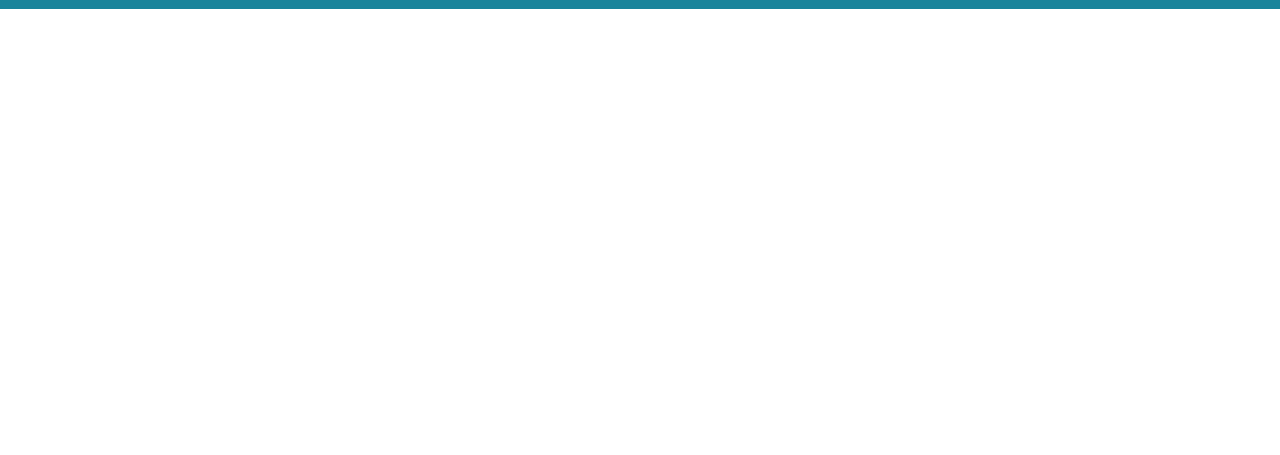
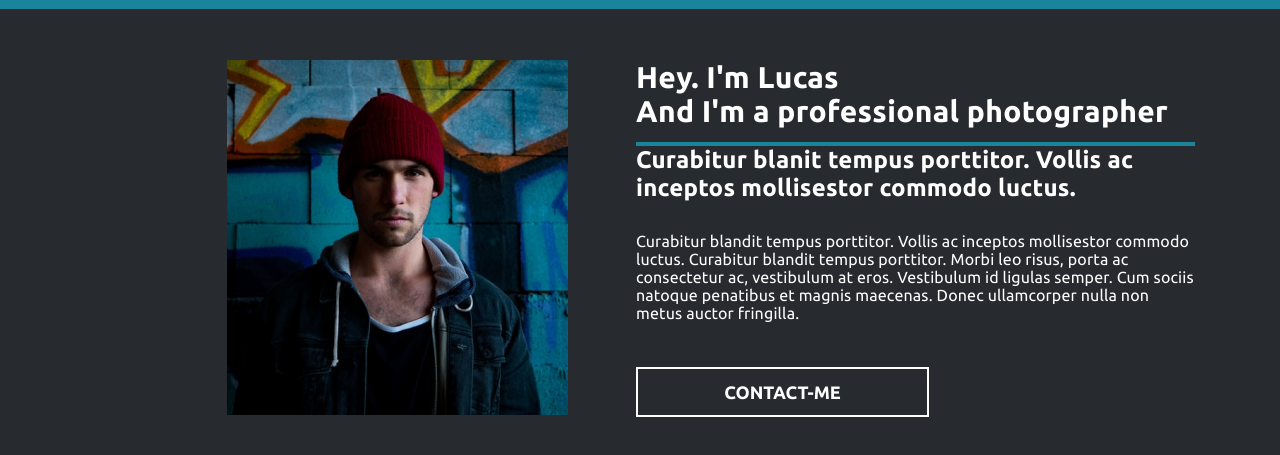
Before and after one commit to duishokova/Lucasa-Montana, a plain HTML site: page index.html in a window 1280 px wide. Shown: the part 49-504 px from the top of the page. Drawn offline with Linux system fonts and the light colour scheme.

Commit message:
added info

```diff
--- a/index.html
+++ b/index.html
@@ -16,5 +16,54 @@
     <header class="header">
       <h1>Lucas Montana</h1>
     </header>
+    <main>
+      <section>
+        <div class="info">
+          <picture>
+            <source srcset="./assets/mobile.png" media="(min-width:375px)" />
+            <source srcset="./assets/tablet.png" media="(max-width:900px)" />
+            <source srcset="./assets/Lucasa Montana.png" />
+            <img
+              src="./assets/Lucasa Montana.png"
+              class="info__image"
+              alt="Lucas"
+            />
+          </picture>
+          <div class="info__item">
+            <h2>
+              Hey. I'm Lucas <br />
+              And I'm a professional photographer
+            </h2>
+            <hr />
+            <span
+              >Curabitur blanit tempus porttitor. Vollis ac inceptos mollisestor
+              commodo luctus.
+            </span>
+            <p>
+              Curabitur blandit tempus porttitor. Vollis ac inceptos mollisestor
+              commodo luctus. Curabitur blandit tempus porttitor. Morbi leo risus,
+              porta ac consectetur ac, vestibulum at eros. Vestibulum id ligulas
+              semper. Cum sociis natoque penatibus et magnis maecenas. Donec
+              ullamcorper nulla non metus auctor fringilla.
+            </p>
+            <button id="myBtn">Contact-me</button>
+            <div id="myModal" class="modal">
+              <div class="modal-content">
+                <span class="close">&times;</span>
+              <h3>Contact me</h3>
+              <p class="text"> Curabitur blandit tempus porttitor. Vollis ac inceptos
+                mollisestor commodo luctus. Curabitur blandit tempus porttitor.
+                Morbi leo risus, porta ac consectetur ac, vestibulum at eros.</p>
+                <div class="name">Your name</div>
+                <div class="email">Your email...</div>
+                <div class="text"><p>Curabitur blandit tempus porttitor. Vollis ac inceptos
+                  mollisestor commodo luctus. Curabitur blandit tempus porttitor.
+                  Morbi leo risus, porta ac consectetur ac, vestibulum at eros.</p></div>
+                  <button class="send">Send</button>
+              </div>
+            </div>
+        </div>
+      </section>
+    </main>
   </body>
 </html>
--- a/style.css
+++ b/style.css
@@ -21,3 +21,117 @@ h1 {
   text-align: center;
   padding-top: 12px;
 }
+
+.info {
+  width: 1440px;
+  height: 1250px;
+  background: #272a2f;
+  font-family: 'Ubuntu';
+}
+
+.info__image {
+  float: left;
+  padding: 51px 0 0 227px;
+  margin-right: 68px;
+}
+
+.info__item {
+  width: 559px;
+  height: 270px;
+  float: left;
+  font-family: 'Ubuntu';
+}
+
+h2 {
+  font-style: normal;
+  font-weight: bold;
+  font-size: 30px;
+  line-height: 34px;
+  letter-spacing: 0.01em;
+  color: #ffffff;
+  padding-top: 51px;
+}
+
+hr {
+  width: 559px;
+  height: 4px;
+  border: 0;
+  background: #19849b;
+  margin-top: 14px;
+}
+
+.info__item span {
+  font-style: normal;
+  font-weight: bold;
+  font-size: 24px;
+  line-height: 28px;
+  letter-spacing: 0.01em;
+  color: #ffffff;
+}
+
+.info__item p {
+  font-style: normal;
+  font-weight: normal;
+  font-size: 16px;
+  line-height: 18px;
+  letter-spacing: 0.01em;
+  color: #ffffff;
+  padding-top: 30px;
+}
+
+button {
+  background-color: #272a2f;
+  border: 2px solid #ffffff;
+}
+
+.modal {
+  display: none;
+  position: fixed;
+  z-index: 1;
+  left: 0;
+  top: 0;
+  width: 100%;
+  height: 100%;
+  overflow: auto;
+  background-color: rgb(0, 0, 0);
+  background-color: rgba(0, 0, 0, 0.4);
+}
+
+.modal-content {
+  background-color: #fefefe;
+  margin: 15% auto;
+  padding: 20px;
+  border: 1px solid #888;
+  width: 80%;
+}
+
+.close {
+  color: #aaa;
+  float: right;
+  font-size: 28px;
+  font-weight: bold;
+}
+
+.close:hover,
+.close:focus {
+  color: black;
+  text-decoration: none;
+  cursor: pointer;
+}
+
+#myBtn {
+  width: 293px;
+  height: 50px;
+  margin-top: 45px;
+  font-family: 'Ubuntu';
+  font-weight: bold;
+  font-size: 18px;
+  line-height: 21px;
+  text-align: center;
+  text-transform: uppercase;
+  color: #ffffff;
+}
+
+#item__block {
+  background: #272a2f;
+}
```
Also changed, not shown: assets/Lucasa Montana.png (added), assets/Rectangle 10.png (added), assets/Rectangle 11.png (added), assets/Rectangle 12.png (added), assets/Rectangle 13.png (added), assets/Rectangle 14.png (added), assets/Rectangle 7.png (added), assets/Rectangle 8.png (added), assets/Rectangle 9.png (added), assets/Tablet.png (added), assets/footer.png (added), assets/mobile.png (added).
